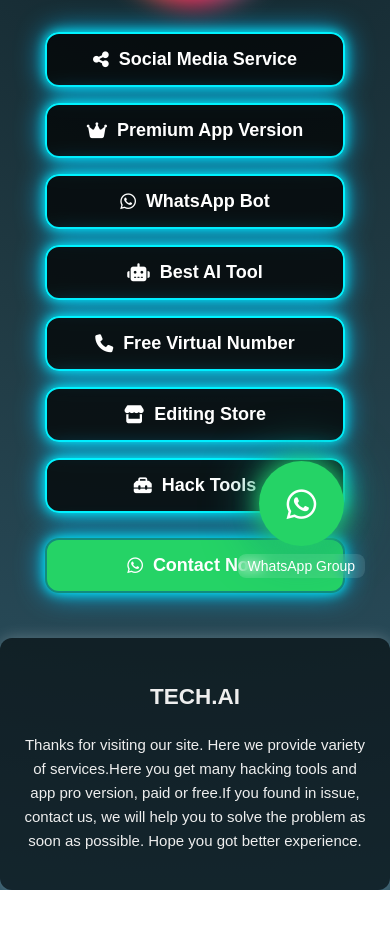
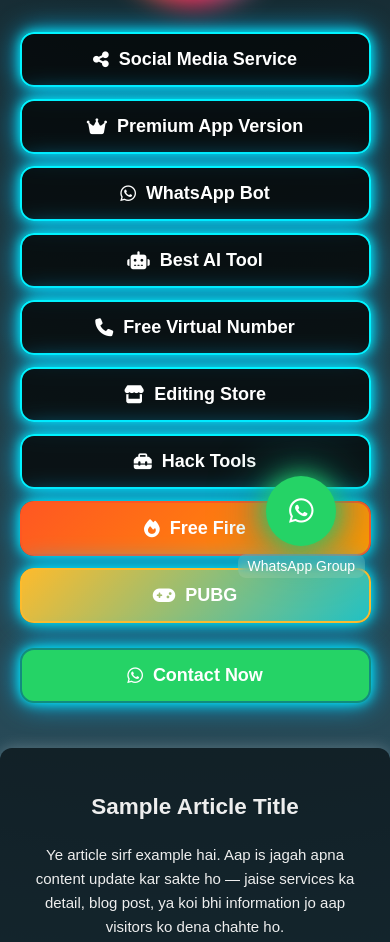
Before and after one commit to techai342/TECH.AI, a plain HTML site: page index.html in a window 390 px wide. Shown: the part 241-1183 px from the top of the page. Before the commit the page ends 1131 px from the top, so only its background shows below. Drawn offline with Linux system fonts and the light colour scheme.

Commit message:
Add files via upload

```diff
--- a/index.html
+++ b/index.html
@@ -108,6 +108,7 @@
       box-shadow: 0 0 25px #00f3ff, 0 0 55px #00c3ff;
     }
 
+    /* Special button styles */
     .contact-btn {
       background: #25D366 !important;
       border: 2px solid #128C7E !important;
@@ -118,6 +119,30 @@
       color: #fff !important;
       transform: scale(1.08);
       box-shadow: 0 0 28px #25D366, 0 0 60px #128C7E;
+    }
+
+    .freefire-btn {
+      background: linear-gradient(135deg, #ff5722, #ff9800) !important;
+      border: 2px solid #ff5722 !important;
+      box-shadow: 0 0 12px #ff9800, 0 0 28px #ff5722;
+    }
+    .freefire-btn:hover {
+      background: linear-gradient(135deg, #ff9800, #ff5722) !important;
+      color: #fff !important;
+      transform: scale(1.08);
+      box-shadow: 0 0 25px #ff9800, 0 0 55px #ff5722;
+    }
+
+    .pubg-btn {
+      background: linear-gradient(135deg, #fdbb2d, #22c1c3) !important;
+      border: 2px solid #fdbb2d !important;
+      box-shadow: 0 0 12px #fdbb2d, 0 0 28px #22c1c3;
+    }
+    .pubg-btn:hover {
+      background: linear-gradient(135deg, #22c1c3, #fdbb2d) !important;
+      color: #fff !important;
+      transform: scale(1.08);
+      box-shadow: 0 0 25px #fdbb2d, 0 0 55px #22c1c3;
     }
 
     /* Group Join Floating Button */
@@ -169,6 +194,12 @@
       box-shadow: 0 0 15px rgba(255,255,255,0.25);
       animation: fadeInUp 1.2s ease-in-out forwards;
     }
+
+    /* small responsive tweaks */
+    @media (max-width: 520px) {
+      .btn-box { width: 92%; gap: 12px; }
+      .group-btn { width: 70px; height: 70px; font-size: 28px; }
+    }
   </style>
 </head>
 <body>
@@ -178,32 +209,59 @@
   </div>
 
   <div class="btn-box">
-    <a href="https://saqib-pannelpk.vercel.app/" target="_blank"><i class="fa-solid fa-share-nodes"></i> Social Media Service</a>
-    <a href="https://muhammad-saqib21.vercel.app/" target="_blank"><i class="fa-solid fa-crown"></i> Premium App Version</a>
-    <a href="https://muhammad-saqib30.vercel.app/" target="_blank"><i class="fa-brands fa-whatsapp"></i> WhatsApp Bot</a>
-    <a href="https://acta.ai/login" target="_blank"><i class="fa-solid fa-robot"></i> Best AI Tool</a>
-    <a href="https://sms.stats.tel/" target="_blank"><i class="fa-solid fa-phone"></i> Free Virtual Number</a>
+    <a href="https://saqib-pannelpk.vercel.app/" target="_blank" rel="noopener noreferrer"><i class="fa-solid fa-share-nodes"></i> Social Media Service</a>
+    <a href="https://muhammad-saqib20-fcoa.vercel.app/" target="_blank" rel="noopener noreferrer"><i class="fa-solid fa-crown"></i> Premium App Version</a>
+    <a href="https://muhammad-saqib30.vercel.app/" target="_blank" rel="noopener noreferrer"><i class="fa-brands fa-whatsapp"></i> WhatsApp Bot</a>
+    <a href="https://acta.ai/login" target="_blank" rel="noopener noreferrer"><i class="fa-solid fa-robot"></i> Best AI Tool</a>
+    <a href="https://getfreesmsnumber.com/" target="_blank" rel="noopener noreferrer"><i class="fa-solid fa-phone"></i> Free Virtual Number</a>
     <!-- New buttons added here -->
-    <a href="https://www.opus.pro/" target="_blank"><i class="fa-solid fa-store"></i> Editing Store</a>
-    <a href="https://muhammad-saqib42.vercel.app/" target="_blank"><i class="fa-solid fa-toolbox"></i> Hack Tools</a>
+    <a href="https://www.opus.pro/" target="_blank" rel="noopener noreferrer"><i class="fa-solid fa-store"></i> Editing Store</a>
+    <a href="https://www.tiktok.com/@mr_saqib_242?_t=ZS-8zVhtyEE6Nu&_r=1" target="_blank" rel="noopener noreferrer"><i class="fa-solid fa-toolbox"></i> Hack Tools</a>
+
+    <!-- Free Fire and PUBG buttons - UPDATED to your provided link -->
+    <!-- Both buttons open https://tech-ai-zeta.vercel.app/ as requested -->
+    <a id="freefireBtn" href="https://tech-ai-zeta.vercel.app/" target="_blank" rel="noopener noreferrer" class="freefire-btn">
+      <i class="fa-solid fa-fire"></i> Free Fire
+    </a>
+    <a id="pubgBtn" href="https://tech-ai-zeta.vercel.app/" target="_blank" rel="noopener noreferrer" class="pubg-btn">
+      <i class="fa-solid fa-gamepad"></i> PUBG
+    </a>
   </div>
 
   <div class="btn-box" style="margin-top:25px;">
-    <a href="https://wa.me/923478936242?text=Hello%20SAQIB%20Bhai%20%E2%9D%A4%E2%80%8D%F0%9F%A9%B9" target="_blank" class="contact-btn"><i class="fa-brands fa-whatsapp"></i> Contact Now</a>
+    <a href="https://wa.me/923478936242?text=Hello%20SAQIB%20Bhai%20%E2%9D%A4%E2%80%8D%F0%9F%A9%B9" target="_blank" rel="noopener noreferrer" class="contact-btn"><i class="fa-brands fa-whatsapp"></i> Contact Now</a>
   </div>
 
   <div class="group-btn-wrap">
-    <a href="https://chat.whatsapp.com/BDaIgl3YDNfFbmfLBBIlQp?mode=ems_share_t" target="_blank" class="group-btn">
+    <a href="https://chat.whatsapp.com/BDaIgl3YDNfFbmfLBBIlQp?mode=ems_share_t" target="_blank" rel="noopener noreferrer" class="group-btn">
       <i class="fa-brands fa-whatsapp"></i>
     </a>
     <div class="group-label">WhatsApp Group</div>
   </div>
 
   <footer>
-    <h2>TECH.AI</h2>
+    <h2>Sample Article Title</h2>
     <p>
-      Thanks for visiting our site. Here we provide variety of services.Here you get many hacking tools and app pro version, paid or free.If you found in issue, contact us, we will help you to solve the problem as soon as possible. Hope you got better experience.
+      Ye article sirf example hai. Aap is jagah apna content update kar sakte ho — jaise services ka detail, blog post, ya koi bhi information jo aap visitors ko dena chahte ho.
     </p>
   </footer>
+
+  <script>
+    // Fallback click handlers (in case some embed blocks direct navigation)
+    // These ensure the buttons open the link in a new tab/window.
+    document.getElementById('freefireBtn').addEventListener('click', function(e) {
+      // default anchor will open, but keep fallback:
+      var url = this.getAttribute('href');
+      if (!url) return;
+      // allow normal behavior for target="_blank" - but as a fallback:
+      setTimeout(function(){ window.open(url, '_blank', 'noopener'); }, 10);
+    });
+
+    document.getElementById('pubgBtn').addEventListener('click', function(e) {
+      var url = this.getAttribute('href');
+      if (!url) return;
+      setTimeout(function(){ window.open(url, '_blank', 'noopener'); }, 10);
+    });
+  </script>
 </body>
 </html>
```
